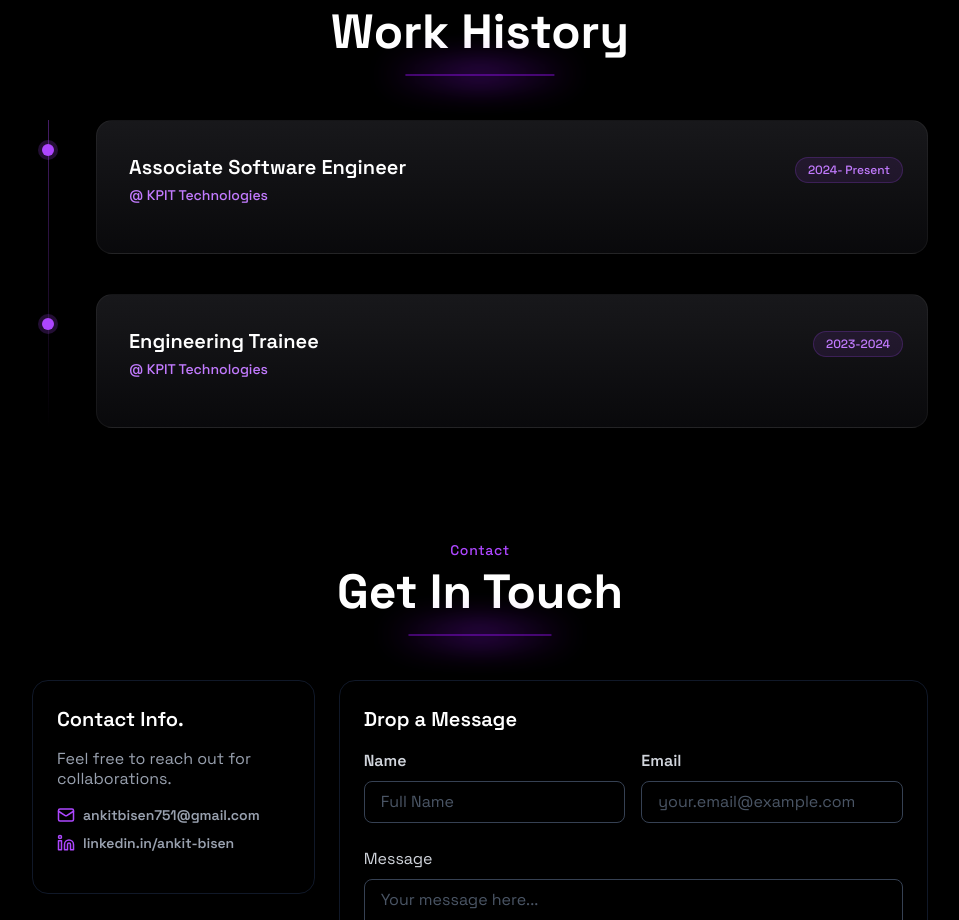
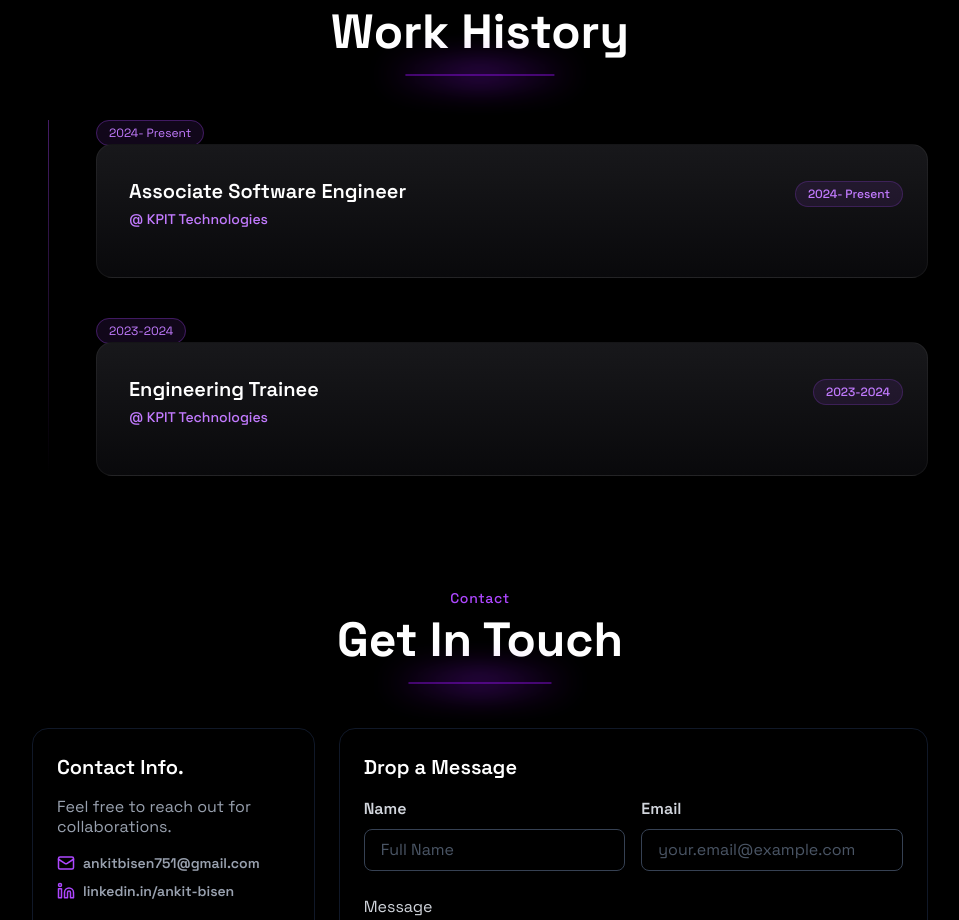
Before and after one commit to ankitbisen12/Ankit_Portfolio, a Next.js app: page / in a window 1280 px wide. Shown: the part 2223-3143 px from the top of the page, without its empty margins (160-1119 px from the left). Built offline with nearby package versions, Linux system fonts and the light colour scheme.

Commit message:
Added Tag component

```diff
--- /dev/null
+++ b/src/components/common/tag.tsx
@@ -0,0 +1,13 @@
+import { TagProps } from "@/types/helper";
+
+const Tag = ({ content }: TagProps) => {
+    return (
+        <span
+            className="rounded-full border border-purple-500/30 bg-purple-500/10 px-3 py-1 text-xs text-purple-400"
+        >
+            {content}
+        </span>
+    )
+}
+
+export default Tag;
--- a/src/components/experience/experience.tsx
+++ b/src/components/experience/experience.tsx
@@ -2,6 +2,7 @@
 
 import SectionHeader from "../common/SectionHeader";
 import { companies } from "../../constants";
+import Tag from "../common/tag";
 
 const Experience = () => {
   return (
@@ -15,7 +16,7 @@ const Experience = () => {
         <div className="space-y-10">
           {companies.map((exp, index) => (
             <div key={index} className="relative pl-10 lg:pl-16">
-              <span className="absolute left-[10px] top-6 h-3 w-3 rounded-full bg-purple-500 ring-4 ring-purple-500/20" />
+              <Tag content={exp.period} />
               <div className="relative rounded-2xl bg-gradient-to-b from-zinc-900 to-zinc-950 p-6 sm:p-8 shadow-lg border border-white/5">
                 <h3 className="text-xl font-semibold text-white">
                   {exp.role}
--- a/src/components/projects/projects.tsx
+++ b/src/components/projects/projects.tsx
@@ -1,11 +1,12 @@
 'use client';
 
 import Image from "next/image";
+import Link from "next/link";
+import { Github, ExternalLink } from 'lucide-react';
 import { projectProps } from "@/types/helper";
-import { Github, ExternalLink } from 'lucide-react';
 import { projects } from "@/constants";
 import SectionHeader from "../common/SectionHeader";
-import Link from "next/link";
+import Tag from "../common/tag";
 
 const ProjectCard = ({ project }: { project: projectProps }) => {
     return (
@@ -27,13 +28,8 @@ const ProjectCard = ({ project }: { project: projectProps }) => {
                     {project.description}
                 </p>
                 <div className="mt-4 flex flex-wrap gap-2">
-                    {project.skills.map((skill, index) => (
-                        <span
-                            key={index}
-                            className="rounded-full border border-purple-500/30 bg-purple-500/10 px-3 py-1 text-xs text-purple-400"
-                        >
-                            {skill}
-                        </span>
+                    {project.skills.map((skill) => (
+                        <Tag key={skill} content={skill} />
                     ))}
                 </div>
 
@@ -65,10 +61,10 @@ const Projects = () => {
     return (
         <section className="bg-black py-20">
             <div className="mx-auto max-w-7xl px-6">
-                <SectionHeader title="Projects" subTitle="Featured Projects"/>
+                <SectionHeader title="Projects" subTitle="Featured Projects" />
                 <div className="grid gap-8 sm:grid-cols-2 lg:grid-cols-3">
-                    {projects.map((project, index) => (
-                        <ProjectCard key={index} project={project} />
+                    {projects.map((project) => (
+                        <ProjectCard key={project.name} project={project} />
                     ))}
                 </div>
             </div>
--- a/src/types/helper.ts
+++ b/src/types/helper.ts
@@ -44,3 +44,8 @@ export interface SkillCardProps {
     title: string;
     skills: string[];
 }
+
+
+export interface TagProps {
+    content: string;
+}
```
